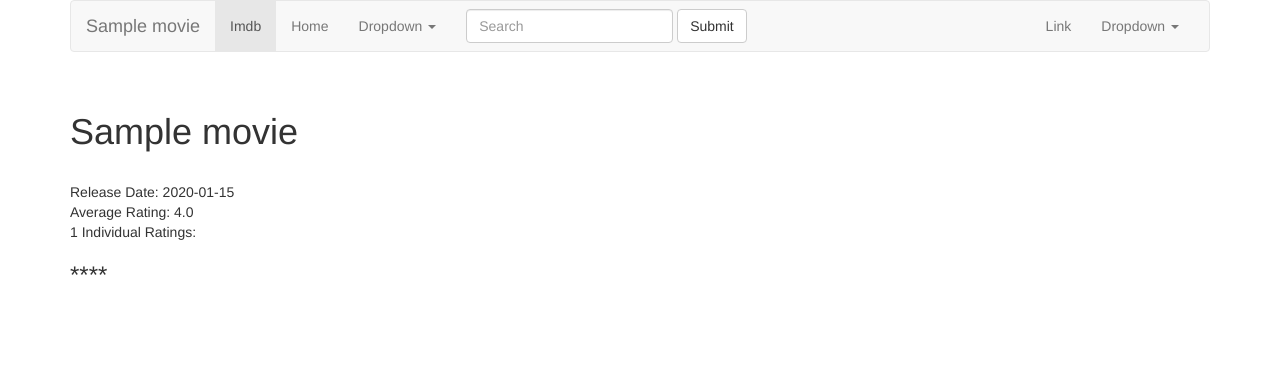
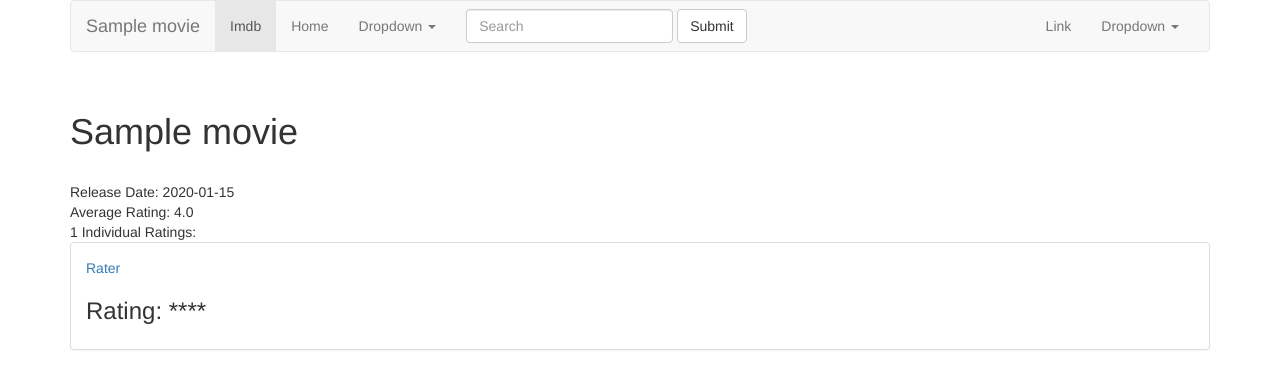
Before and after one commit to jnwcki/movie_ratings, a Django app: page /1 in a window 1280 px wide. Shown: the top 389 px of the page. Run offline with Django 3.2, Linux system fonts and the light colour scheme; tables that the repository leaves empty hold one stand-in row (values such as "Sample post"); parts of the project's set-up code (start-up, migrations or seed data) failed here and were passed over; some libraries are stand-ins or nearby versions.

Commit message:
functioning rater page

```diff
--- a/jude_movieratings/urls.py
+++ b/jude_movieratings/urls.py
@@ -16,12 +16,13 @@ Including another URLconf
 from django.conf.urls import url
 from django.contrib import admin
 
-from movieratings.views import make_index, movie_view
+from movieratings.views import make_index, movie_view, user_view
 
 urlpatterns = [
     url(r'^admin/', admin.site.urls),
     url(r'^$', make_index, name='index'),
-    url(r'(^\d+$)', movie_view, name="selected_movie")
+    url(r'(^\d+$)', movie_view, name="selected_movie"),
+    url(r'(rater/\d+)', user_view, name="user_page")
 
 
 ]
--- a/movieratings/models.py
+++ b/movieratings/models.py
@@ -41,7 +41,8 @@ class User(models.Model):
     gender = models.CharField(max_length=1, choices=GENDER_CHOICES)
     zip_code = models.CharField(max_length=10)
 
-
+    def __str__(self):
+        return "{} {} {}".format(self.age, self.gender, self.zip_code)
 
 class Rating(models.Model):
     user = models.ForeignKey(User)
--- a/movieratings/templates/movie_view.html
+++ b/movieratings/templates/movie_view.html
@@ -65,7 +65,13 @@
 <br>Average Rating: {{ avg_ratings }}
 <br>{{ count }} Individual Ratings:
 {% for rating in ratings %}
-<h3>{{ rating }}</h3>
+<div class="panel panel-default">
+<div class="panel-body">
+    <a href="rater/{{ rating.user_id }}">Rater</a>
+    <h3>Rating: {{ rating }}</h3>
+</div>
+</div>
+
 {% endfor %}
 
     <!--
--- a/movieratings/views.py
+++ b/movieratings/views.py
@@ -2,7 +2,7 @@ from django.shortcuts import render
 from django.db.models import Avg
 
 # Create your views here.
-from movieratings.models import Movie, Rating
+from movieratings.models import Movie, Rating, User
 
 
 def make_index(request):
@@ -28,7 +28,7 @@ def movie_view(request, captured_id):
     rating_base = Rating.objects.filter(movie_id=captured_id)
     rating_count = len(list(rating_base))
     rating_avg = round(rating_base.aggregate(Avg('rating')).get('rating__avg'), 2)
-
+    print("Rating Base" + str(rating_base))
     return render(request, 'movie_view.html', {"movie": selected_movie,
                                                "ratings": rating_base,
                                                "avg_ratings": rating_avg,
@@ -36,5 +36,13 @@ def movie_view(request, captured_id):
                   )
 
 
-def user_view(request):
-    return render('user_view.html', {})
+def user_view(request, captured_id):
+    rater_id = captured_id[6:]
+    rater_base = User.objects.get(id=rater_id)
+    all_ratings = Rating.objects.filter(user=rater_id)
+
+    return render(request, 'user_view.html', {'rater_id': rater_id,
+                                              'rater_info': rater_base,
+                                              'all_ratings': all_ratings,
+                                              }
+                  )
```
Also changed, not shown: movieratings/templates/user_view.html (+8 -2 lines).
